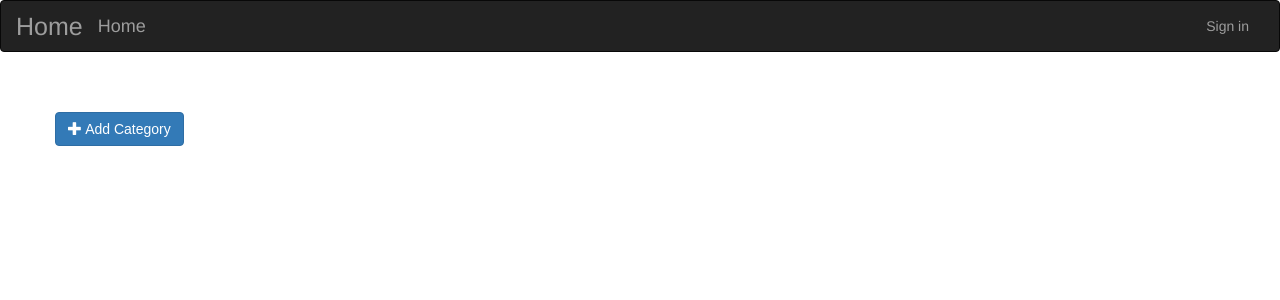
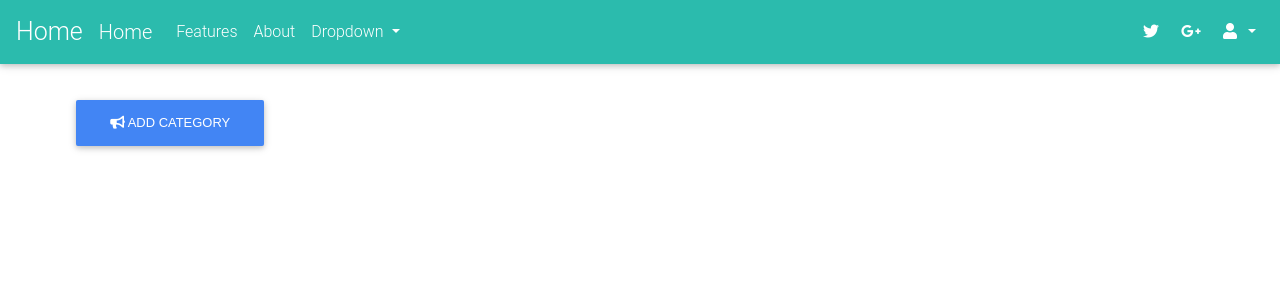
Before and after one commit to JOFLIX/pitcherz, a Flask app: page / in a window 1280 px wide. Shown: the top 300 px of the page. Run offline with Flask 2, Linux system fonts and the light colour scheme; data that the repository does not hold is empty; some libraries are stand-ins or nearby versions.

Commit message:
reframe the b=print

```diff
--- a/app/main/views.py
+++ b/app/main/views.py
@@ -79,7 +79,7 @@ def view_pitch(id):
         abort(404)
     #
     comment = Comments.get_comments(id)
-    return render_template('view-pitch.html', pitches=pitches, comment=comment, category_id=id)
+    return render_template('view_pitch.html', pitches=pitches, comment=comment, category_id=id)
 
 
 #adding a comment
@@ -120,7 +120,7 @@ def upvote(id):
 
 
 
-@main.route('/pitch/downvote/<int:id>')
+@main.route('/pitch/upvote/<int:id>')
 @login_required
 def downvote(id):
 
--- a/app/templates/base.html
+++ b/app/templates/base.html
@@ -6,20 +6,39 @@
   <head>
     <meta charset="UTF-8">
     <meta name="viewport" content="width=device-width, initial-scale=1.0">
-   <link href="https://fonts.googleapis.com/css?family=Cinzel|Nanum+Myeongjo&display=swap" rel="stylesheet">
+
    {% if title %}
 
     <title>{{ title }}</title>
     {% else %}
     <title style="font-family: 'Cinzel', serif;">Home- Welcome to the Pitch Website</title>
     {% endif %}
+    {%block styles %}
+  <!--Importing the simple mde css and js files  -->
+
+   <link href="https://fonts.googleapis.com/css?family=Cinzel|Nanum+Myeongjo&display=swap" rel="stylesheet">
+<!-- Font Awesome -->
+<link rel="stylesheet" href="https://use.fontawesome.com/releases/v5.8.1/css/all.css">
+<!-- Bootstrap core CSS -->
+<link href="https://cdnjs.cloudflare.com/ajax/libs/twitter-bootstrap/4.3.1/css/bootstrap.min.css" rel="stylesheet">
+<!-- Material Design Bootstrap -->
+<link href="https://cdnjs.cloudflare.com/ajax/libs/mdbootstrap/4.7.7/css/mdb.min.css" rel="stylesheet">
+<!-- JQuery -->
+<script type="text/javascript" src="https://cdnjs.cloudflare.com/ajax/libs/jquery/3.3.1/jquery.min.js"></script>
+<!-- Bootstrap tooltips -->
+<script type="text/javascript" src="https://cdnjs.cloudflare.com/ajax/libs/popper.js/1.14.4/umd/popper.min.js"></script>
+<!-- Bootstrap core JavaScript -->
+<script type="text/javascript" src="https://cdnjs.cloudflare.com/ajax/libs/twitter-bootstrap/4.3.1/js/bootstrap.min.js"></script>
+<!-- MDB core JavaScript -->
+<script type="text/javascript" src="https://cdnjs.cloudflare.com/ajax/libs/mdbootstrap/4.7.7/js/mdb.min.js"></script>
+{% endblock %}
   </head>
 
   <body style="font-family: 'Nanum Myeongjo', serif;">
-    <!-- Content Block -->
-    {% block content %} {% endblock %}
+    Content Block
+  {% block content %} {% endblock %}
 
-    <!-- Navbar block  -->
+    Navbar block
     {% block navbar %} {% include 'navbar.html' %} {% endblock %}
 
   </body>
--- a/app/templates/index.html
+++ b/app/templates/index.html
@@ -9,16 +9,16 @@
 
     <div class="container" style="font-family: 'Russo One', sans-serif;">
       <div class="row" style="margin-top:30px">
-        <h4 class="text-left"><a class="btn btn-primary" href="/add/category"><span class="glyphicon glyphicon-plus" aria-hidden="true"></span>   Add Category </a></h4>
+        <h4 class="text-left"><a class="btn btn-primary" href="/add/category"><i class="fas fa-bullhorn"></i></span style="text-align: center">   Add Category </a></h4>
+          <div class="grid-item">{{ macro.displayCategoryList(categories) }}</div>
 
-          {{ macro.displayCategoryList(categories) }}
         </div>
     </div>
 
 {% endblock %}
 {% macro displayPitches(pitch_list) %}
   {% for pitches in pitch_list %}
-    <div class="col-md-6">
+    <div class="">
       <div class="well">
         <div class="row">
           <div class="col-md-6">
--- a/app/templates/navbar.html
+++ b/app/templates/navbar.html
@@ -1,29 +1,62 @@
-<div class="navbar navbar-inverse" role="navigation">
-    <div class="container-fluid">
-        <div class="navbar-header">
-            <button type="button" class="navbar-toggle" data-toggle="collapse" data-target=".navbar-collapse">
-              <span class="sr-only">Toggle navigation</span>
-                          <span class="icon-bar"></span>
-                          <span class="icon-bar"></span>
-                          <span class="icon-bar"></span>
-                        </button>
-            <a class="navbar-brand" href="/" style=" font-size:25px">Home </a>
-            <a class="navbar-brand" href="/">Home</a>
+
+
+<!--Navbar -->
+<nav class="mb-1 navbar navbar-expand-lg navbar-dark default-color">
+    <a class="navbar-brand" href="/" style=" font-size:25px">Home </a>
+  <button class="navbar-toggler" type="button" data-toggle="collapse" data-target="#navbarSupportedContent-333"
+    aria-controls="navbarSupportedContent-333" aria-expanded="false" aria-label="Toggle navigation">
+    <span class="navbar-toggler-icon"></span>
+  </button>
+  <div class="collapse navbar-collapse" id="navbarSupportedContent-333">
+    <ul class="navbar-nav mr-auto">
+      <li class="nav-item active">
+        <a class="navbar-brand" href="/">Home
+          <span class="sr-only">(current)</span>
+        </a>
+      </li>
+      <li class="nav-item">
+        <a class="nav-link" href="#">Features</a>
+      </li>
+      <li class="nav-item">
+        <a class="nav-link" href="#">About</a>
+      </li>
+      <li class="nav-item dropdown">
+        <a class="nav-link dropdown-toggle" id="navbarDropdownMenuLink-333" data-toggle="dropdown"
+          aria-haspopup="true" aria-expanded="false">Dropdown
+        </a>
+        <div class="dropdown-menu dropdown-default" aria-labelledby="navbarDropdownMenuLink-333">
+          <a class="dropdown-item" href="#">Action</a>
+          <a class="dropdown-item" href="#">Another action</a>
+          <a class="dropdown-item" href="#">Something else here</a>
         </div>
-        <div class="navbar-collapse collapse">
-            <ul class="nav navbar-nav navbar-right">
-
-                {% if current_user.is_authenticated %}
-
-                <li><a href="/">{{current_user.username.capitalize()}}</a></li>
-                <li><a href="{{url_for('auth.logout')}}">Sign out</a></li>
-
-                {%else%}
-                <li><a href="{{url_for('auth.login')}}">Sign in</a></li>
-
-                {%endif%}
-            </ul>
+      </li>
+    </ul>
+    <ul class="navbar-nav ml-auto nav-flex-icons">
+      <li class="nav-item">
+        <a class="nav-link waves-effect waves-light">
+          <i class="fab fa-twitter"></i>
+        </a>
+      </li>
+      <li class="nav-item">
+        <a class="nav-link waves-effect waves-light">
+          <i class="fab fa-google-plus-g"></i>
+        </a>
+      </li>
+      <li class="nav-item dropdown">
+        <a class="nav-link dropdown-toggle" id="navbarDropdownMenuLink-333" data-toggle="dropdown"
+          aria-haspopup="true" aria-expanded="false">
+          <i class="fas fa-user"></i>
+        </a>
+        <div class="dropdown-menu dropdown-menu-right dropdown-default"
+          aria-labelledby="navbarDropdownMenuLink-333">
+          {% if current_user.is_authenticated %}
+          <a href="/">{{current_user.username.capitalize()}}</a>
+          <a href="{{url_for('auth.login')}}">Sign in</a>
+          <a href="{{url_for('auth.logout')}}">Sign out</a>
+          {%endif%}
         </div>
-
-    </div>
-</div>
+      </li>
+    </ul>
+  </div>
+</nav>
+<!--/.Navbar -->
```
Also changed, not shown: app/templates/profile/profile.html (+27 -0 lines).
